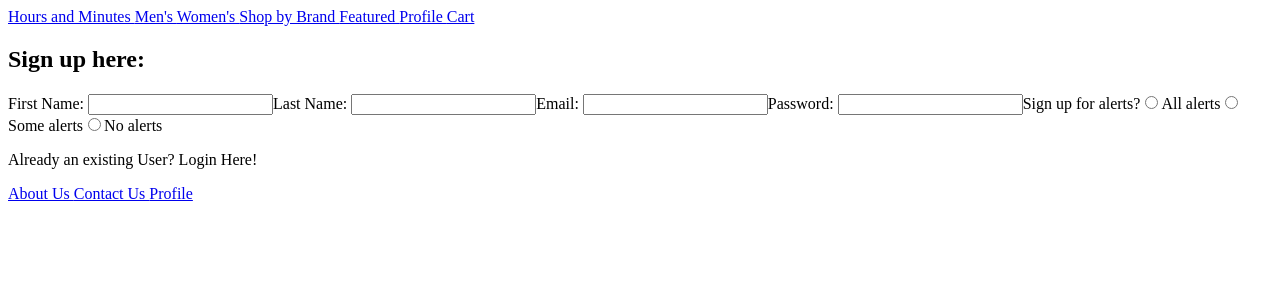
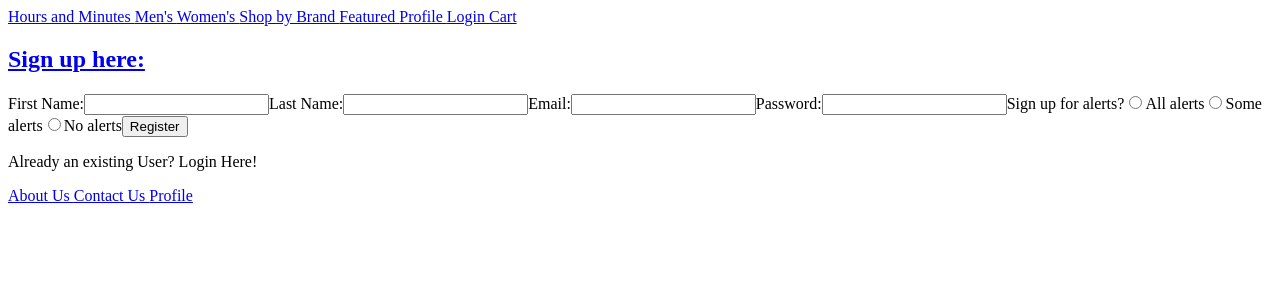
Before and after one commit to HoursAndMinutes/hours-and-minutes, a React (Vite) app in the folder client/: page /signup in a window 1280 px wide. Shown: the top 300 px of the page. Built offline with nearby package versions, Linux system fonts and the light colour scheme.

Commit message:
completed login/register forms

```diff
--- a/client/src/components/NavBar.jsx
+++ b/client/src/components/NavBar.jsx
@@ -1,7 +1,7 @@
 import { Link } from "react-router-dom"
 
 const NavBar = () => {
-    //TO DO: loggedIn ? "Profile" : "Log In"
+
     return (
         <header>
             <nav>
@@ -11,6 +11,7 @@ const NavBar = () => {
                 <Link className = "navLink" to = '/shop?type=brand'> Shop by Brand </Link>
                 <Link className = "navLink" to = '/shop?type=featured'> Featured </Link>
                 <Link className = "navLink" to = '/profile'> Profile </Link>
+                <Link className = "navLink" to = '/LogIn'> Login </Link>
                 <Link className = "navLink" to = '/cart'> Cart </Link>
             </nav>
         </header>
--- a/client/src/components/RegisterForm.jsx
+++ b/client/src/components/RegisterForm.jsx
@@ -1,23 +1,61 @@
+import React, { useState } from 'react';
+
 const RegisterForm = () => {
-  //TO DO: Link to backend
-  //Take values and create new user
-  //
+  const [formData, setFormData] = useState({
+    firstName: '',
+    lastName: '',
+    email: '',
+    password: '',
+    alerts: '',
+  });
+
+  const handleChange = (e) => {
+    const { name, value } = e.target;
+    setFormData({
+      ...formData,
+      [name]: value,
+    });
+  };
+
+  const handleSubmit = (e) => {
+    e.preventDefault();
+    // TODO: Link to your backend here
+    console.log('Form data submitted', formData);
+  };
+
   return (
-      <section>
-        <h2>Sign up here:</h2>
-        <form>
-          <label>First Name: <input /></label>
-          <label>Last Name: <input /></label>
-          <label>Email: <input /></label>
-          <label>Password: <input type="password" /></label>
-          <label>Sign up for alerts?
-            <input type="radio" id="allalerts" name="alerts" /><label>All alerts</label>
-            <input type="radio" id="somealerts" name="alerts" /><label>Some alerts</label>
-            <input type="radio" id="noalerts" name="alerts" /><label>No alerts</label>
-          </label>
-        </form>
-      </section>
-  )
-}
+    <section>
+      <h2><a href="#form-section">Sign up here:</a></h2>
+      <form id="form-section" onSubmit={handleSubmit}>
+        <label>
+          First Name:
+          <input name="firstName" value={formData.firstName} onChange={handleChange} />
+        </label>
+        <label>
+          Last Name:
+          <input name="lastName" value={formData.lastName} onChange={handleChange} />
+        </label>
+        <label>
+          Email:
+          <input name="email" value={formData.email} onChange={handleChange} />
+        </label>
+        <label>
+          Password:
+          <input type="password" name="password" value={formData.password} onChange={handleChange} />
+        </label>
+        <label>
+          Sign up for alerts?
+          <input type="radio" id="allalerts" name="alerts" value="all" onChange={handleChange} />
+          <label htmlFor="allalerts">All alerts</label>
+          <input type="radio" id="somealerts" name="alerts" value="some" onChange={handleChange} />
+          <label htmlFor="somealerts">Some alerts</label>
+          <input type="radio" id="noalerts" name="alerts" value="none" onChange={handleChange} />
+          <label htmlFor="noalerts">No alerts</label>
+        </label>
+        <button type="submit">Register</button>
+      </form>
+    </section>
+  );
+};
 
 export default RegisterForm;
--- a/client/src/pages/LogIn.jsx
+++ b/client/src/pages/LogIn.jsx
@@ -1,12 +1,20 @@
+import React, { useState } from 'react';
 import LogInForm from "../components/LogInForm";
+import RegisterForm from "../components/RegisterForm";
 
-const LogIn = () => {
+const App = () => {
+    const [showLoginForm, setShowLoginForm] = useState(true);
+
     return (
         <section>
-            <LogInForm />
-            <p>New User? Sign Up <a>Here!</a></p>
+            {showLoginForm ? <LogInForm /> : <RegisterForm />}
+            {showLoginForm ? (
+                <p>New User? Sign Up <a href="#" onClick={() => setShowLoginForm(false)}>Here!</a></p>
+            ) : (
+                <p>Already have an account? <a href="#" onClick={() => setShowLoginForm(true)}>Log In!</a></p>
+            )}
         </section>
-    )
+    );
 };
 
-export default LogIn
+export default App;
```
Also changed, not shown: 2 other files (tests, documents, lock files or other folders).
